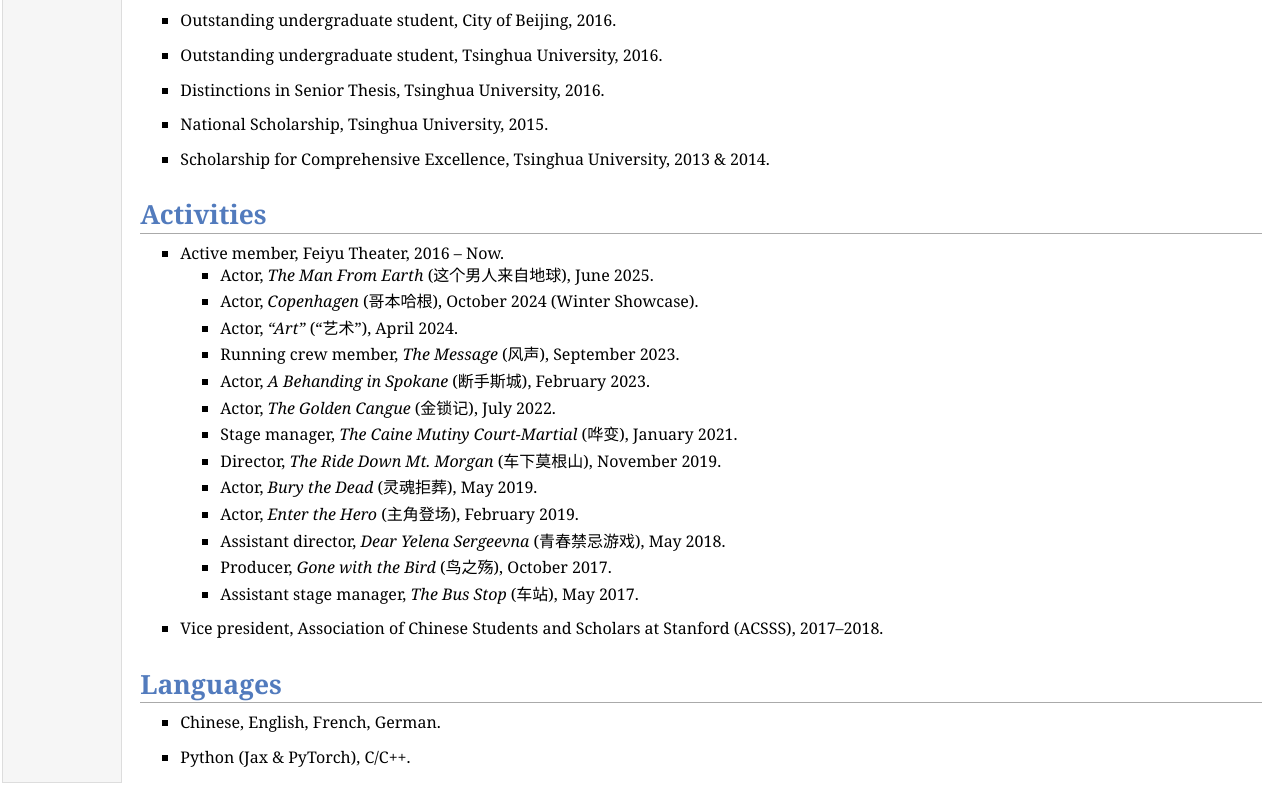
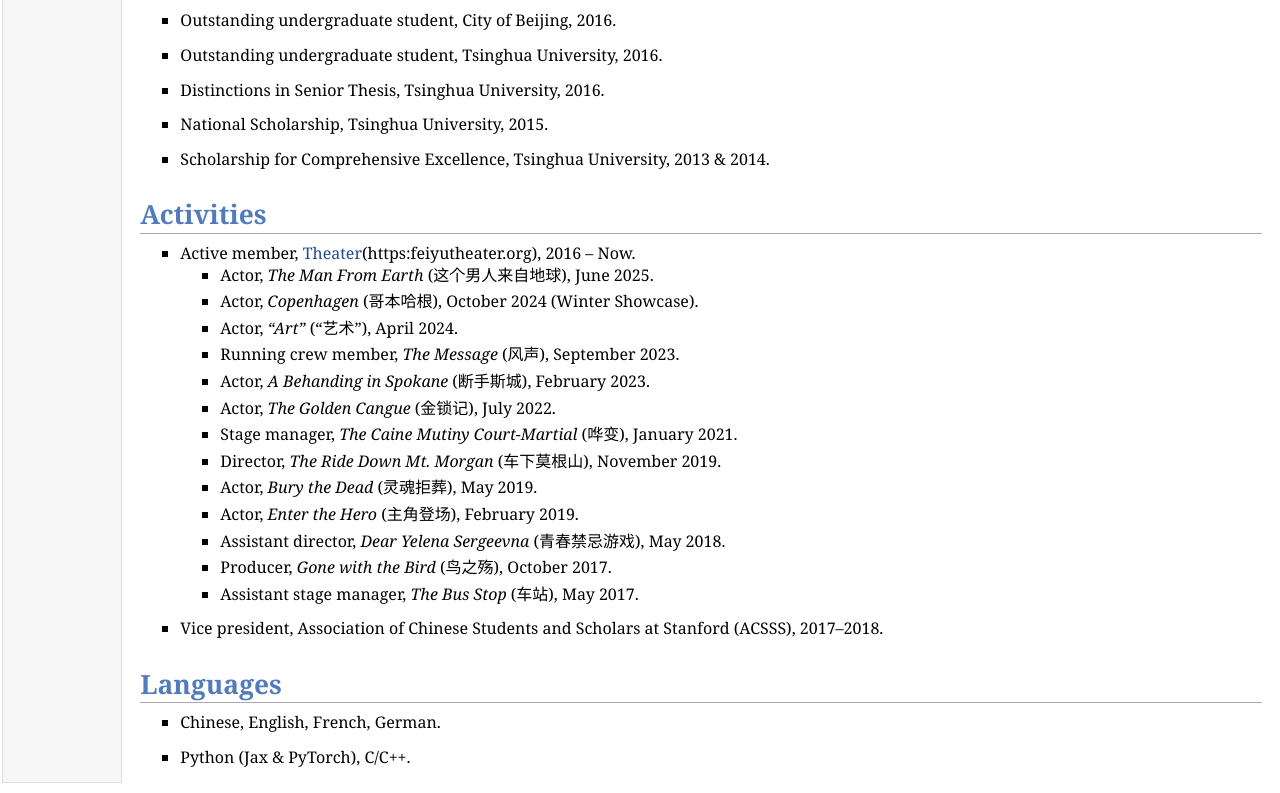
Before and after one commit to Shi-Dong/Shi-Dong.github.io, a plain HTML site: page index.html in a window 1280 px wide. Shown: the part 1508-2301 px from the top of the page. Drawn offline with Linux system fonts and the light colour scheme.

Commit message:
Update the website of Feiyu Theater

```diff
--- a/index.html
+++ b/index.html
@@ -149,7 +149,7 @@
 </ul>
 <h1>Activities</h1>
 <ul>
-<li><p>Active member, Feiyu Theater, 2016 &ndash; Now.<br /></p>
+<li><p>Active member, <a href="Feiyu">Theater</a>(https:<i></i>feiyutheater.org), 2016 &ndash; Now.<br /></p>
 <ul>
 <li><p>Actor, <i>The Man From Earth</i> (这个男人来自地球), June 2025.</p>
 </li>
```
Also changed, not shown: 1 other file.
